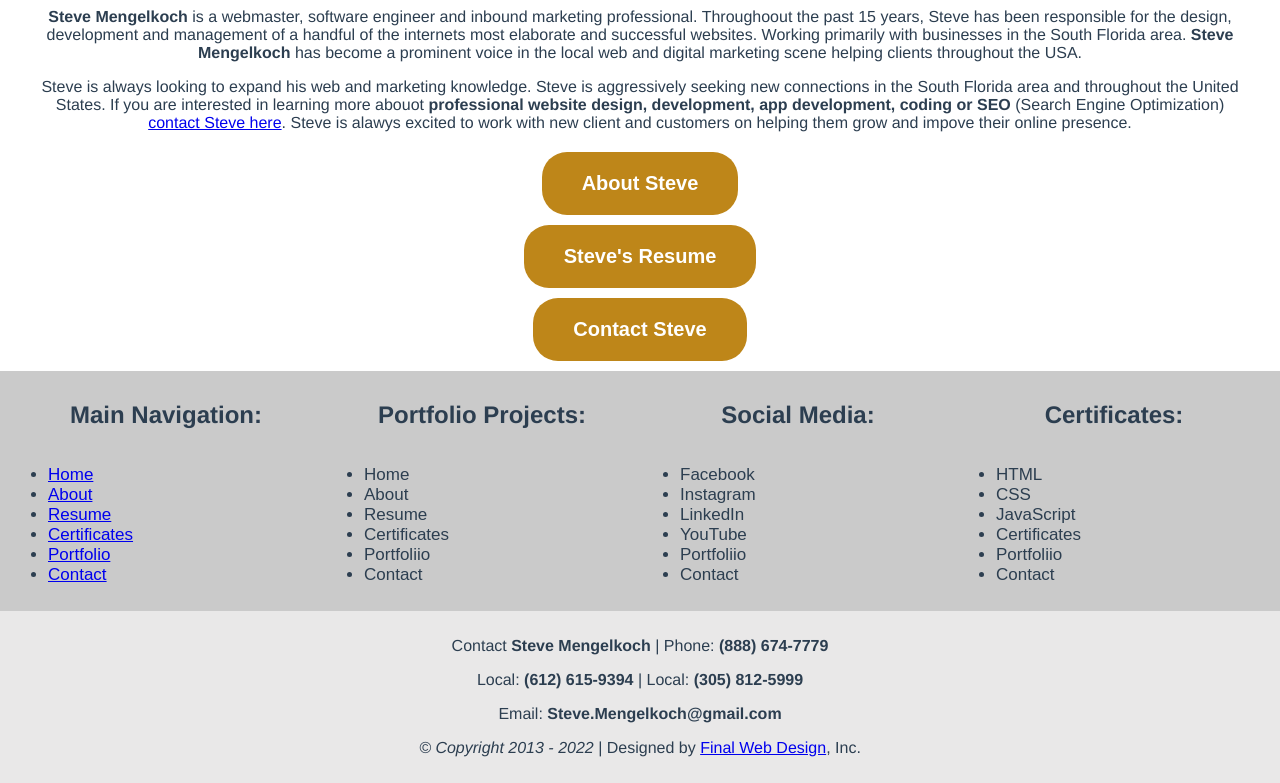
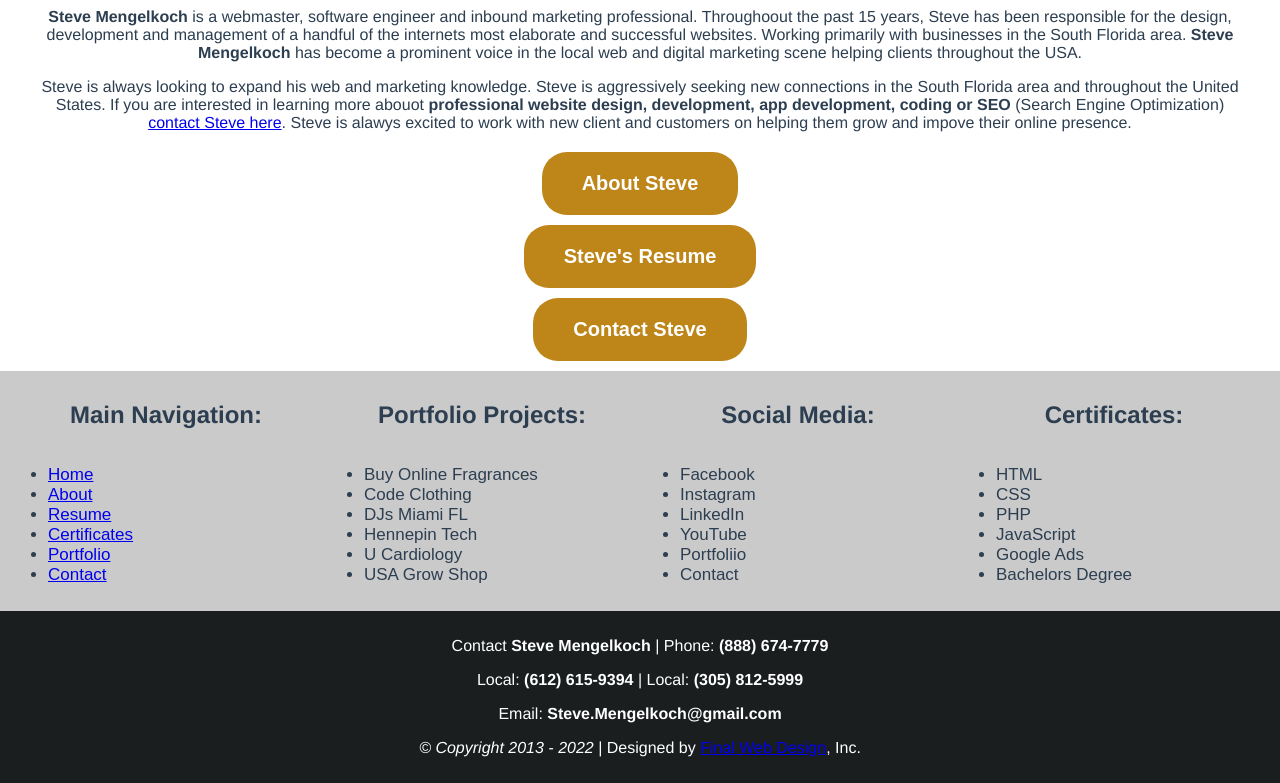
Before and after one commit to finalwebdesign/stevemengelkoch, a Vue app: page / in a window 1280 px wide. Shown: the part 919-1702 px from the top of the page. Built offline with nearby package versions, Linux system fonts and the light colour scheme.

Commit message:
Content & Footer Links Layout

```diff
--- a/src/components/Copyright.vue
+++ b/src/components/Copyright.vue
@@ -31,10 +31,11 @@ export default defineComponent({
 
 <style scoped>
 .copyright {
-  background-color: #e9e8e8;
+  background-color: #1a1e1f;
   width: 100%;
   float: left;
   margin-left: -10px;
   padding: 10px;
+  color: white;
 }
 </style>
--- a/src/components/Footer.vue
+++ b/src/components/Footer.vue
@@ -14,12 +14,12 @@
     <div class="portfolio-projects">
       <h2>Portfolio Projects:</h2>
       <ul class="portfolio-menu">
-        <li>Home</li>
-        <li>About</li>
-        <li>Resume</li>
-        <li>Certificates</li>
-        <li>Portfoliio</li>
-        <li>Contact</li>
+        <li>Buy Online Fragrances</li>
+        <li>Code Clothing</li>
+        <li>DJs Miami FL</li>
+        <li>Hennepin Tech</li>
+        <li>U Cardiology</li>
+        <li>USA Grow Shop</li>
       </ul>
     </div>
     <div class="social-media">
@@ -38,10 +38,10 @@
       <ul class="portfolio-menu">
         <li>HTML</li>
         <li>CSS</li>
+        <li>PHP</li>
         <li>JavaScript</li>
-        <li>Certificates</li>
-        <li>Portfoliio</li>
-        <li>Contact</li>
+        <li>Google Ads</li>
+        <li>Bachelors Degree</li>
       </ul>
     </div>
   </div>
--- a/src/views/About.vue
+++ b/src/views/About.vue
@@ -12,25 +12,26 @@
 
     <div class="portrait">
       <img src="../assets/steve-mengelkoch.jpg" />
-
     </div>
     <div class="content">
-              <h1>More About<br>Steve Mengelkoch</h1>
+      <h1>More About<br />Steve Mengelkoch</h1>
 
       <p>
-      Steve was born and raised in Minneapolis Minnesota. Upon Graduating with a
-      bachelors degree from the University of Minnesota in business and
+        Steve was born and raised in Minneapolis Minnesota. Upon Graduating with
+        a bachelors degree from the University of Minnesota in business and
         marketing Steve relocated to sunny Miami, FL.
       </p>
       <p>
-      Steve quickly became the lead marketer and webmaster at Final Web Design,
-      Inc. headquartered in downtown Miami. The company Final Web Design has
-      continued to grow and prosper as one of South Florida's most recognized
-      web development and SEO companies.
+        Steve quickly became the lead marketer and webmaster at Final Web
+        Design, Inc. headquartered in downtown Miami. The company Final Web
+        Design has continued to grow and prosper as one of South Florida's most
+        recognized web development and SEO companies.
       </p>
       <p>
         As a professional webmaster Steve has
-      <a href="https://stevemengelkoch.com/resume" title="Experience and Skills"
+        <a
+          href="https://stevemengelkoch.com/resume"
+          title="Experience and Skills"
           >extensive experience and skills</a
         >
         in all forms of website development. With multiple projects developed on
@@ -79,7 +80,6 @@ export default defineComponent({
 </script>
 
 <style scoped>
-
 img {
   margin: -10px -10px 10px -10px;
 }
```
Also changed, not shown: src/views/Home.vue (+17 -8 lines), src/views/Contact.vue (line endings or trailing spaces). Lines whose indentation alone changed are shown as unchanged.
